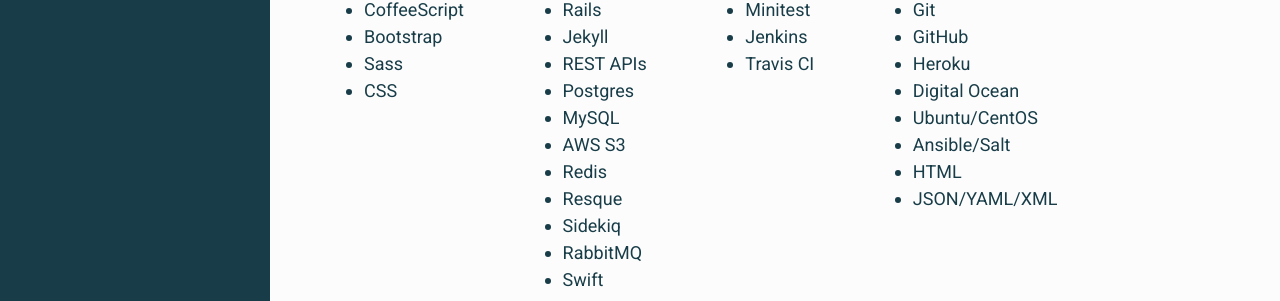
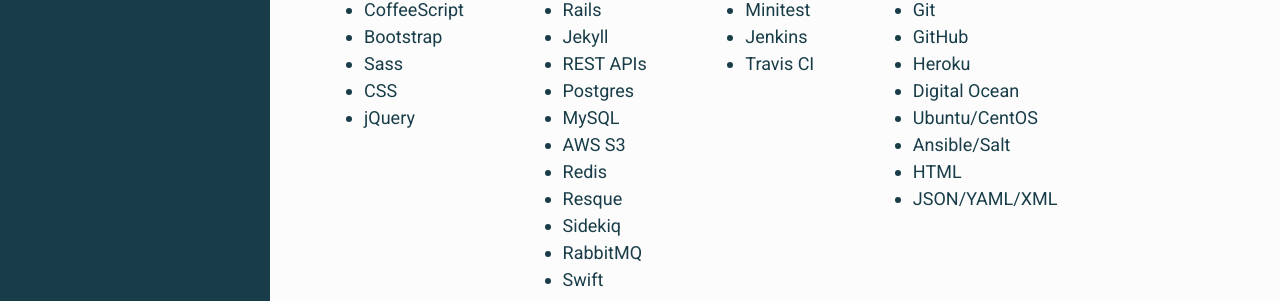
Before and after one commit to thetizzo/thetizzo.github.io, a Jekyll site: the page built from resume.html, in a window 1280 px wide. Shown: the part 1896-2197 px from the top of the page. Built offline with Jekyll 4.4.1, drawn with Linux system fonts in a browser that asks for light colours; nearby versions of some CDN libraries; library files that are not in the unit come from our copies.

Commit message:
Add jQuery to my list of front end skills because I totally have that skill.

```diff
--- a/_data/resume.yml
+++ b/_data/resume.yml
@@ -117,6 +117,7 @@
     - Bootstrap
     - Sass
     - CSS
+    - jQuery
   'Back End':
     - Ruby
     - Rails
```
